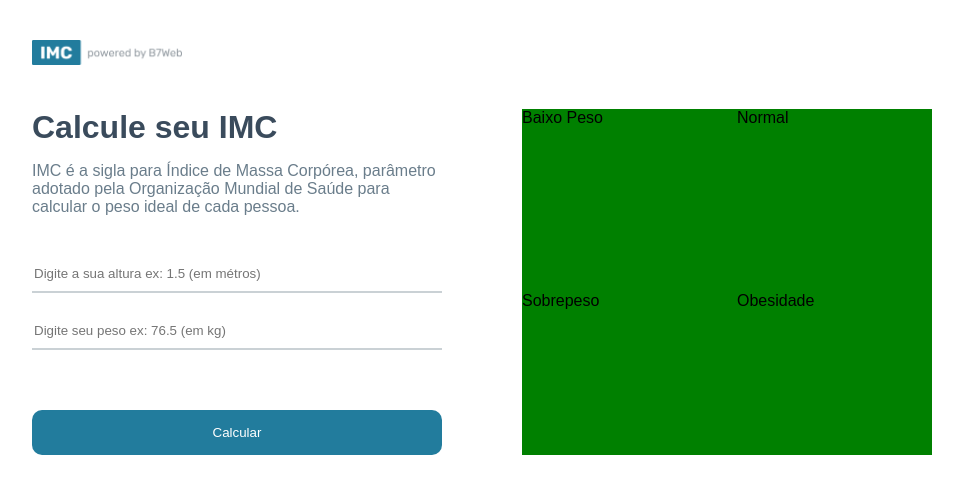
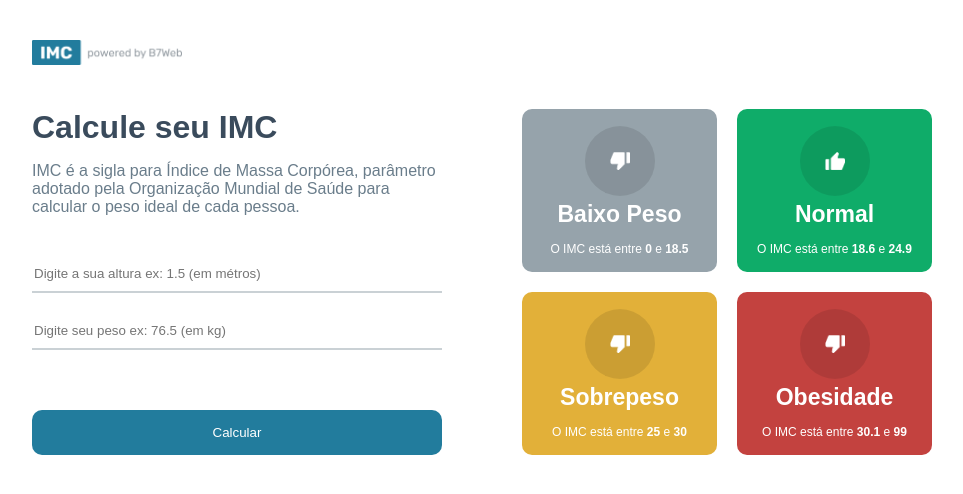
Before and after one commit to Jonatan1103/calculadora-imc, a React (Create React App) app: page / in a window 1280 px wide. Shown: the top 494 px of the page, without its empty margins (158-1121 px from the left). Built offline with nearby package versions, Linux system fonts and the light colour scheme.

Commit message:
component GridItem finalized

```diff
--- a/src/App.module.css
+++ b/src/App.module.css
@@ -67,7 +67,6 @@ img {
 
 .container .rightSide {
   flex:1;
-  background-color:green;
   display:flex;
 }
 
--- a/src/components/GridItem/GridItem.module.css
+++ b/src/components/GridItem/GridItem.module.css
@@ -0,0 +1,33 @@
+.main {
+  flex:1;
+  display:flex;
+  justify-content:center;
+  flex-direction:column;
+  align-items:center;
+  border-radius:10px;
+  color:#fff;
+}
+.gridIcon {
+  width:70px;
+  height:70px;
+  border-radius:50%;
+  background-color:rgba(0, 0, 0, .1);
+  display:flex;
+  justify-content:center;
+  align-items:center;
+}
+
+.gridIcon img {
+  width:20px;
+}
+
+.gridTitle {
+  font-size:23px;
+  font-weight:bold;
+  margin-top:5px;
+}
+
+.gridInfo {
+  font-size:12px;
+  margin-top:14px;
+}
--- a/src/components/GridItem/index.tsx
+++ b/src/components/GridItem/index.tsx
@@ -1,4 +1,7 @@
 import { Level } from '../../helpers/imc'
+import styles from './GridItem.module.css'
+import upImage from '../../assets/images/up.png'
+import downImage from '../../assets/images/down.png'
 
 type GridItemProps = {
   data: Level
@@ -6,7 +9,27 @@ type GridItemProps = {
 
 const GridItem = ({ data }: GridItemProps ) => {
   return (
-    <div>{data.title}</div>
+    <div className={styles.main} style={{ backgroundColor: data.color }}>
+      <div className={styles.gridIcon}>
+        <img src={
+          data.icon === 'up'
+            ? upImage
+            : downImage
+        }
+          alt="up ou down"
+        />
+      </div>
+
+      <div className={styles.gridTitle}>
+        {data.title}
+      </div>
+
+      <div className={styles.gridInfo}>
+        <>
+          O IMC está entre <strong>{data.imc[0]}</strong> e <strong>{data.imc[1]}</strong>
+        </>
+      </div>
+    </div>
   )
 }
 
--- a/src/helpers/imc.ts
+++ b/src/helpers/imc.ts
@@ -8,7 +8,7 @@ export type Level = {
 
 export const levels: Level[] = [
   { title:'Baixo Peso', color: '#96a3ab', icon: 'down', imc: [0, 18.5]},
-  { title:'Normal', color: '#96a3ab', icon: 'up', imc: [18.6, 24.9]},
+  { title:'Normal', color: '#0FAC69', icon: 'up', imc: [18.6, 24.9]},
   { title:'Sobrepeso', color: '#e2b039', icon: 'down', imc: [25, 30]},
   { title:'Obesidade', color: '#c3423f', icon: 'down', imc: [30.1, 99]},
 ]
```
